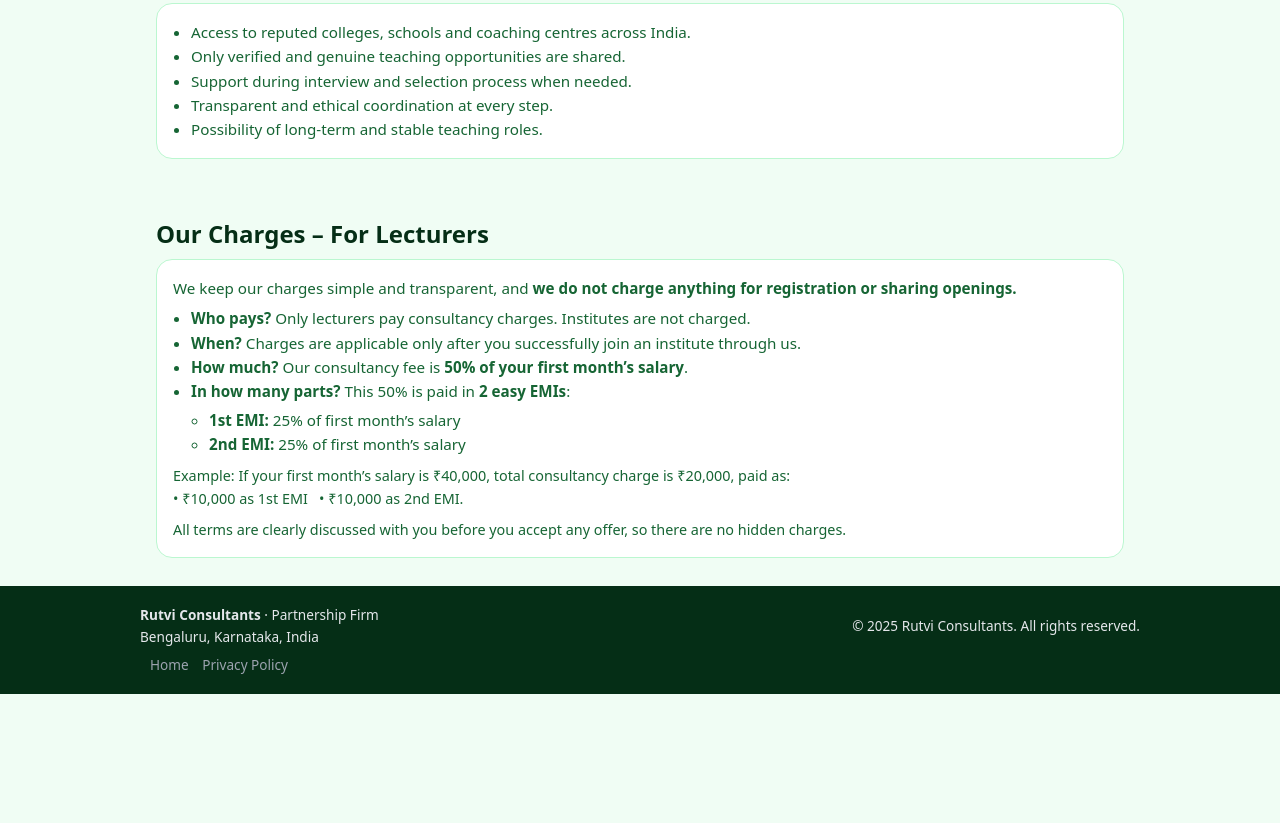
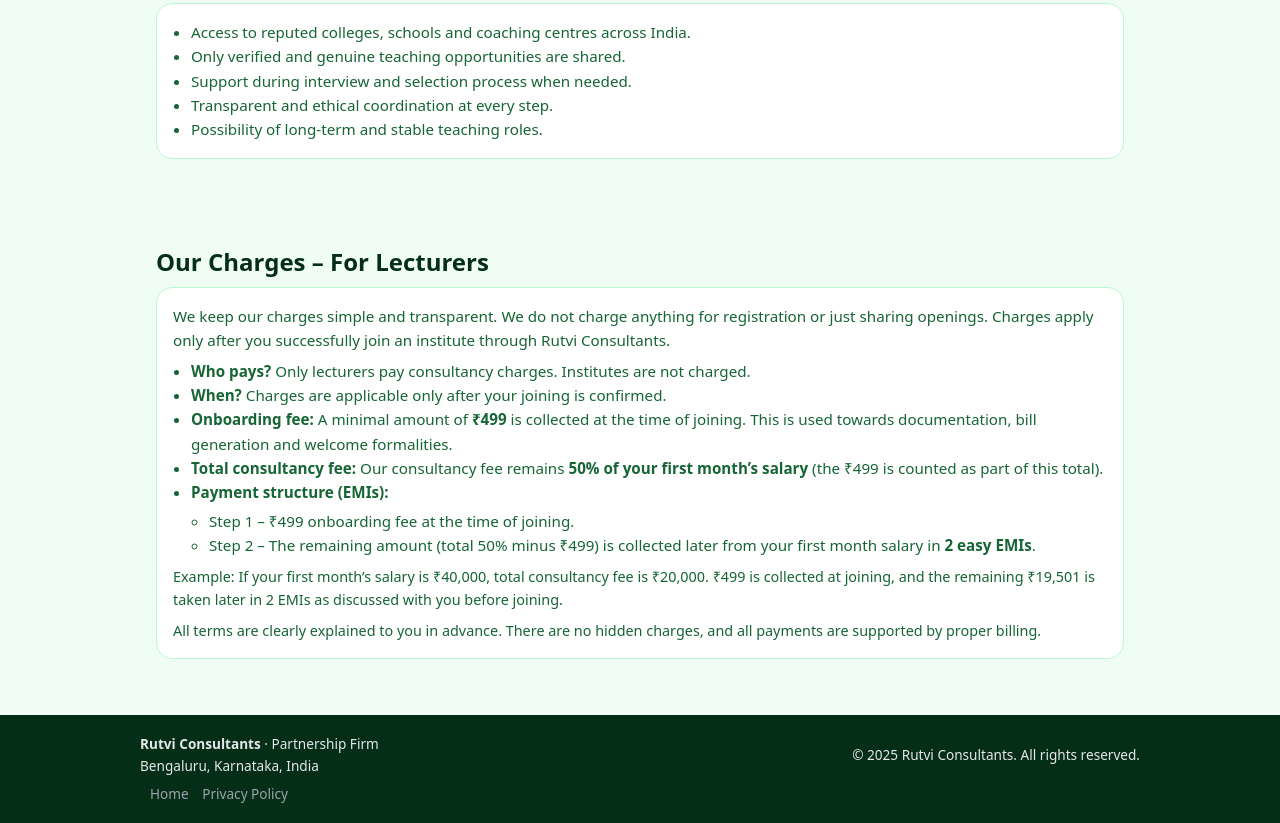
Before and after one commit to consultantsrutvi-source/rutvi-consultants-website, a plain HTML site: page lecturers.html in a window 1280 px wide. Shown: the part 476-1299 px from the top of the page. Before the commit the page ends 1170 px from the top, so only its background shows below. Drawn offline with Linux system fonts and the light colour scheme.

Commit message:
Update lecturers.html

```diff
--- a/lecturers.html
+++ b/lecturers.html
@@ -96,28 +96,50 @@
     </section>
 
     <section>
+      <section>
       <h2>Our Charges – For Lecturers</h2>
       <div class="card">
         <p>
-          We keep our charges simple and transparent, and <strong>we do not charge anything for registration or sharing openings.</strong>
+          We keep our charges simple and transparent. We do not charge anything for registration
+          or just sharing openings. Charges apply only after you successfully join an institute
+          through Rutvi Consultants.
         </p>
         <ul style="margin-left:18px;margin-top:6px;">
-          <li><strong>Who pays?</strong> Only lecturers pay consultancy charges. Institutes are not charged.</li>
-          <li><strong>When?</strong> Charges are applicable only after you successfully join an institute through us.</li>
-          <li><strong>How much?</strong> Our consultancy fee is <strong>50% of your first month’s salary</strong>.</li>
-          <li><strong>In how many parts?</strong> This 50% is paid in <strong>2 easy EMIs</strong>:
+          <li>
+            <strong>Who pays?</strong> Only lecturers pay consultancy charges.
+            Institutes are not charged.
+          </li>
+          <li>
+            <strong>When?</strong> Charges are applicable only after your joining is confirmed.
+          </li>
+          <li>
+            <strong>Onboarding fee:</strong> A minimal amount of <strong>₹499</strong> is collected
+            at the time of joining. This is used towards documentation, bill generation and
+            welcome formalities.
+          </li>
+          <li>
+            <strong>Total consultancy fee:</strong> Our consultancy fee remains
+            <strong>50% of your first month’s salary</strong> (the ₹499 is counted as part of this total).
+          </li>
+          <li>
+            <strong>Payment structure (EMIs):</strong>
             <ul style="margin-left:18px;margin-top:4px;">
-              <li><strong>1st EMI:</strong> 25% of first month’s salary</li>
-              <li><strong>2nd EMI:</strong> 25% of first month’s salary</li>
+              <li>Step 1 – ₹499 onboarding fee at the time of joining.</li>
+              <li>
+                Step 2 – The remaining amount (total 50% minus ₹499) is collected later from your first
+                month salary in <strong>2 easy EMIs</strong>.
+              </li>
             </ul>
           </li>
         </ul>
         <p style="margin-top:8px;font-size:.9rem;">
-          Example: If your first month’s salary is ₹40,000, total consultancy charge is ₹20,000, paid as:
-          <br />• ₹10,000 as 1st EMI &nbsp;&nbsp;• ₹10,000 as 2nd EMI.
+          Example: If your first month’s salary is ₹40,000, total consultancy fee is ₹20,000.
+          ₹499 is collected at joining, and the remaining ₹19,501 is taken later in 2 EMIs as
+          discussed with you before joining.
         </p>
         <p style="margin-top:8px;font-size:.9rem;color:#166534;">
-          All terms are clearly discussed with you before you accept any offer, so there are no hidden charges.
+          All terms are clearly explained to you in advance. There are no hidden charges, and
+          all payments are supported by proper billing.
         </p>
       </div>
     </section>
```
